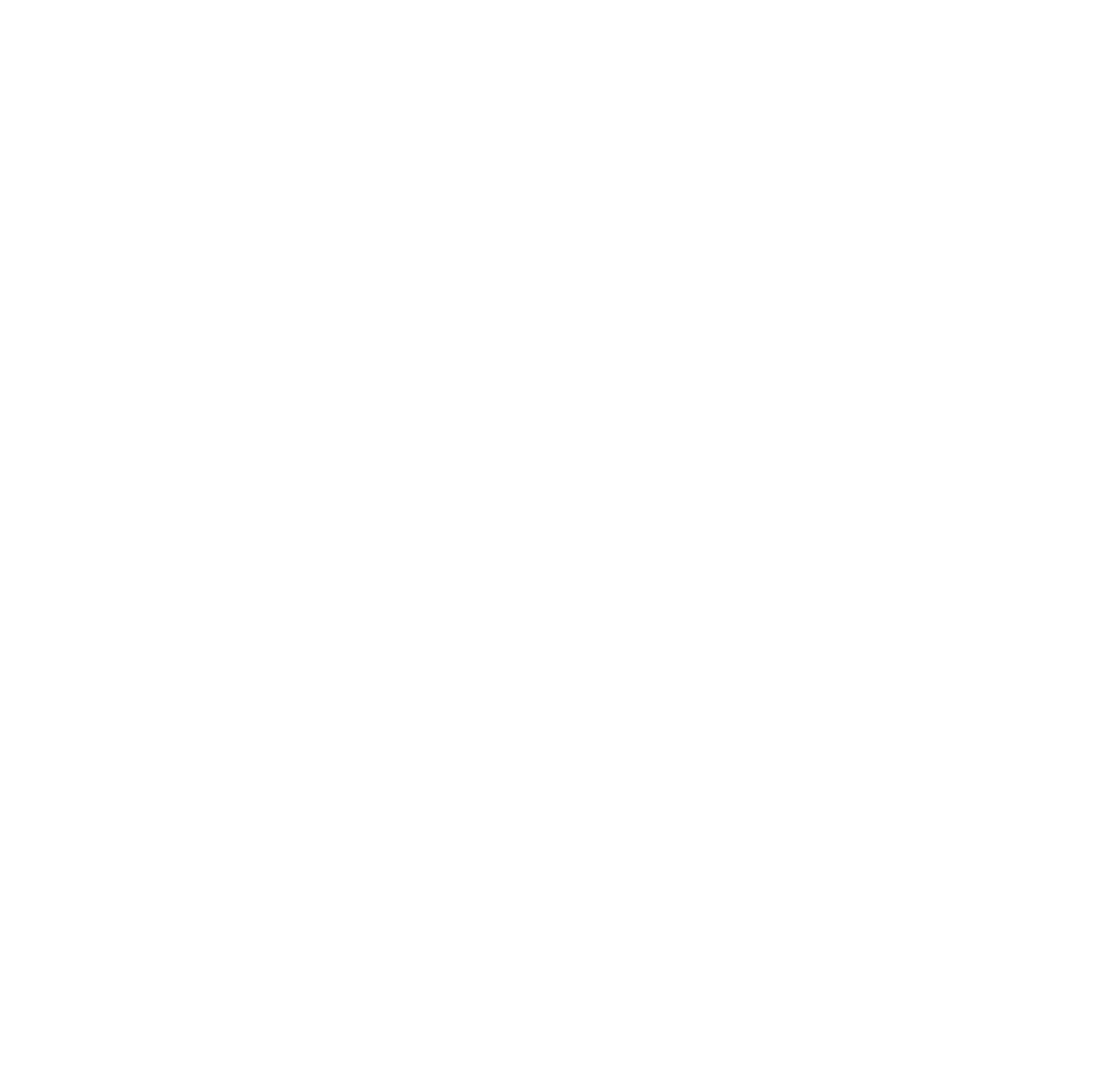
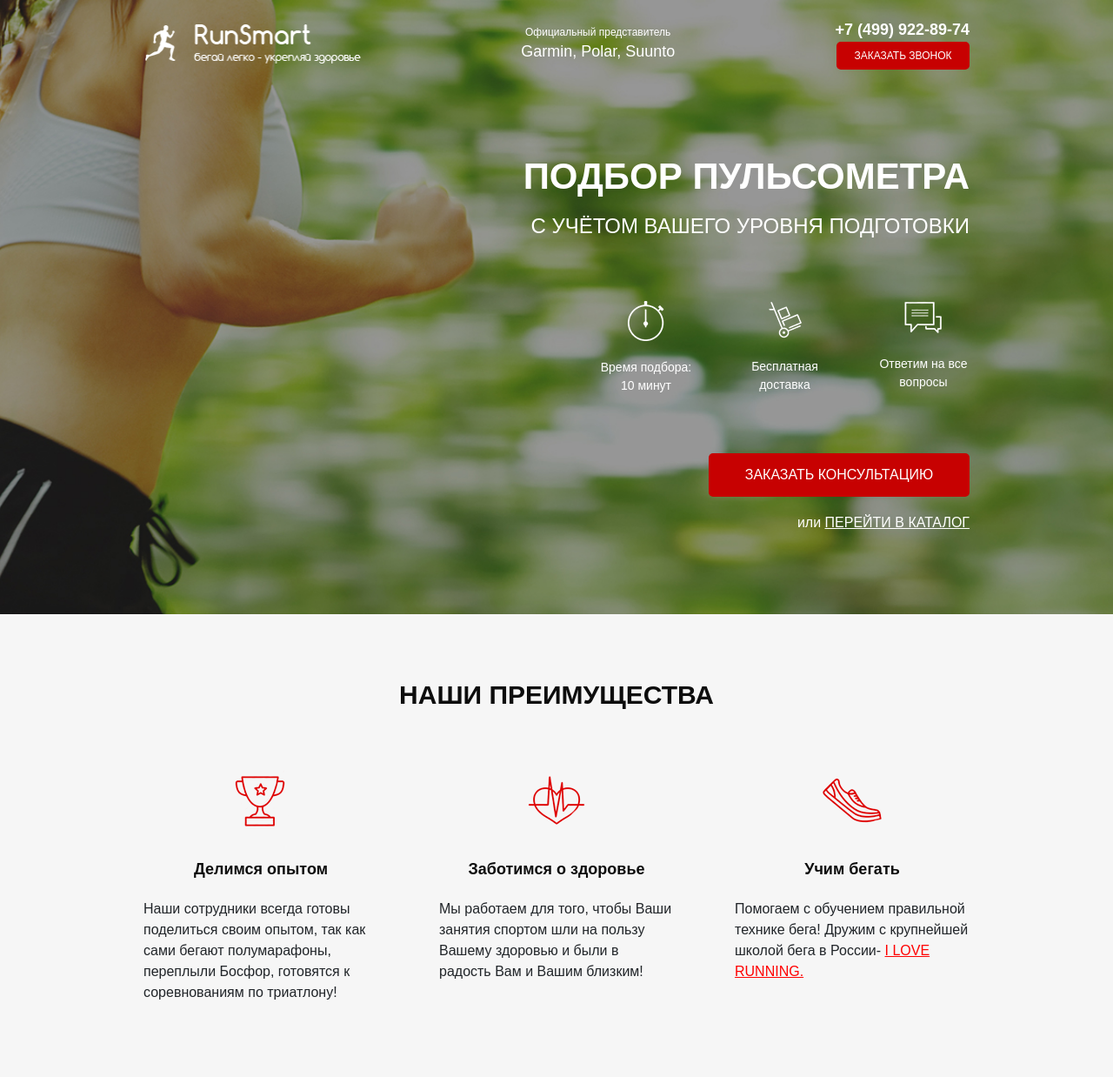
Before and after one commit to yaroslavzelenyi/Pulse, a website: page src/index.html in a window 1280 px wide. Shown: the whole page at 87% size. Before the commit the page ends 800 px from the top, so only its background shows below. Drawn offline with Linux system fonts and the light colour scheme.

```diff
--- /dev/null
+++ b/src/css/blocks/header.min.css
@@ -0,0 +1 @@
+.header{display:flex;justify-content:space-between;justify-content:center}
--- a/src/index.html
+++ b/src/index.html
@@ -6,10 +6,79 @@
     <meta name="viewport" content="width=device-width, initial-scale=1.0">
     <title>Pulse</title>
     <link rel="stylesheet" href="css/fonts.css">
-    <link rel="stylesheet" href="css/blocks/style.min.css">
+    <link rel="stylesheet" href="css/style.min.css">
     <link rel="stylesheet" href="css/bootstrap-reboot.min.css">
 </head>
 <body>
-    <div class="promo"></div>
+    <div class="promo">
+        <div class="container">
+            <header class="header">
+                <a href="#" class="header__logo">
+                    <img src="icons/logo.png" alt="logo">
+                </a>
+                <div class="header__official">
+                    Официальный представитель
+                    <span>Garmin, Polar, Suunto</span>
+                </div>
+                <div class="header__contacts">
+                    <a href="tel:+74999228974" class="header__phone">
+                        +7 (499) 922-89-74
+                    </a>
+                    <button class="button">заказать звонок</button>
+                </div>
+            </header>
+            <div class="promo__wrapper">
+                <h1 class="promo__header">Подбор пульсометра</h1>
+                <h2 class="promo__subheader">с учётом Вашего уровня подготовки</h2>
+                <div class="promo__icons">
+                    <div class="promo__icon">
+                        <img src="icons/timer.png" alt="timer">
+                        Время подбора:
+                        10 минут
+                    </div>
+                    <div class="promo__icon">
+                        <img src="icons/hand_cart.png" alt="hand_cart">
+                        Бесплатная
+                        доставка
+                    </div>
+                    <div class="promo__icon">
+                        <img src="icons/messages.png" alt="messages">
+                        Ответим
+                        на все вопросы
+                    </div>
+                </div>
+                <button class="button button_main">заказать кОНСУЛЬТАЦИЮ</button>
+                <div class="promo__link">
+                    или
+                    <a href="#">ПЕРЕЙТИ В КАТАЛОГ</a>
+                </div>
+            </div>
+
+        </div>
+    </div>
+    <div class="advantages">
+        <div class="container">
+            <div class="advantages__header">НАШИ ПРЕИМУЩЕСТВА</div>
+            <div class="advantages__wrapper">
+                <div class="advantages__item">
+                    <img src="icons/cup.png" alt="cup">
+                    <div class="advantages__subheader">Делимся опытом</div>
+                    <div class="advantages__dedcr">Наши сотрудники всегда готовы поделиться своим опытом, так как сами бегают полумарафоны, переплыли Босфор, готовятся к соревнованиям по триатлону!</div>
+                </div>
+                <div class="advantages__item">
+                    <img src="icons/heart.png" alt="heart">
+                    <div class="advantages__subheader">Заботимся о здоровье</div>
+                    <div class="advantages__dedcr">Мы работаем для того, чтобы Ваши занятия спортом шли на пользу Вашему здоровью и были в радость Вам и Вашим близким!</div>
+
+                </div>
+                <div class="advantages__item">
+                    <img src="icons/shoe.png" alt="shoe">
+                    <div class="advantages__subheader">Учим бегать</div>
+                    <div class="advantages__dedcr">Помогаем с обучением правильной технике бега! Дружим с крупнейшей школой бега в России- <a href="#">I LOVE RUNNING.</a></div>
+
+                </div>
+            </div>
+        </div>
+    </div>
 </body>
 </html>
--- /dev/null
+++ b/src/sass/blocks/_advantages.scss
@@ -0,0 +1,40 @@
+.advantages {
+    background: #F6F6F6;
+    padding: 70px 0 85px 0;
+    &__header {
+        font-weight: 700;
+        font-size: 30px;
+        text-align: center;
+        color: #0D0D0D;
+    }
+    &__wrapper{
+        margin-top: 65px;
+        display: flex;
+        justify-content: space-between;
+    }
+    &__item{
+        display: flex;
+        flex-direction: column;
+        align-items: center;
+        max-width: 270px;
+        a{
+
+            color: #ff0000;
+            text-decoration: underline;
+        }
+        img {
+            display: block;
+            margin: 0 auto;
+        }
+    }
+    &__subheader {
+        margin-top: 35px;
+        margin-bottom: 20px;
+        display: block;
+        font-weight: 700;
+        font-size: 18px;
+        text-align: center;
+        color: #0D0D0D;
+    }
+
+}
--- /dev/null
+++ b/src/sass/blocks/_buttons.scss
@@ -0,0 +1,18 @@
+.button {
+    width: 153px;
+    height: 32px;
+    background: $main-color;
+    border-radius: 5px;
+    border: none;
+    color: #fff;
+    text-transform: uppercase;
+    font-weight: 500;
+    font-size: 12px;
+    &_main {
+        margin-top: 67px;
+        width: 300px;
+        height: 50px;
+        font-size: 16px;
+        color: #FFFFFF;
+    }
+}
--- /dev/null
+++ b/src/sass/blocks/_header.scss
@@ -0,0 +1,38 @@
+.header{
+    display: flex;
+    justify-content: space-between;
+    align-items: center;
+    &__logo{
+        width: 250px;
+        img{
+            width: 100%;
+        }
+    }
+    &__official {
+
+        font-weight: 500;
+        font-size: 12px;
+        text-align: center;
+        color: #FFFFFF;
+        span{
+            display: block;
+            font-size: 18px;
+
+        }
+    }
+    &__phone {
+        font-weight: 700;
+        font-size: 18px;
+        display: block;
+        color: #FFFFFF;
+        &:hover {
+            color: rgb(218, 218, 218);
+            text-decoration: none;
+        }
+    }
+    &__contacts {
+        display: flex;
+        flex-direction: column;
+        align-items: flex-end;
+    }
+}
--- /dev/null
+++ b/src/sass/blocks/_promo.scss
@@ -0,0 +1,55 @@
+.promo{
+    min-height: 650px;
+    padding: 21px 0 93px 0;
+    background: url(../../img/bg.jpg) center (center/cover) no-repeat;
+    &__wrapper
+    {
+        display: flex;
+        flex-direction: column;
+        align-items:flex-end;
+        margin-top: 91px;
+    }
+    &__header{
+        font-weight: 700;
+        font-size: 42px;
+        text-transform: uppercase;
+        color: #FFFFFF;
+    }
+    &__subheader{
+        font-weight: 500;
+        font-size: 24px;
+        text-transform: uppercase;
+        color: #FFFFFF;
+    }
+    &__icons {
+        margin-top: 60px;
+        width: 425px;
+        display: flex;
+        justify-content: space-between;
+    }
+    &__icon{
+        width: 106px;
+        text-align: center;
+        font-weight: 500;
+        font-size: 14px;
+        color: #FFFFFF;
+        img {
+            display: block;
+            margin: 0 auto;
+            margin-bottom: 20px;
+
+        }
+    }
+    &__link {
+        margin-top: 18px;
+        font-weight: 500;
+        font-size: 16px;
+        color: #FFFFFF;
+        a {
+            font-weight: 500;
+            font-size: 16px;
+            text-decoration-line: underline;
+            color: #fff;
+        }
+    }
+}
--- a/src/sass/blocks/style.scss
+++ /dev/null
@@ -1,8 +0,0 @@
- @import 'src/sass/base/variables';
-* {
-    font-family: 'Museo Sans Cyrl', sans-serif;
-}
-.container {
-    max-width: 950px;
-    margin: 0 auto;
-}
--- /dev/null
+++ b/src/sass/style.scss
@@ -0,0 +1,12 @@
+ @import 'base/variables';
+* {
+    font-family: 'Museo Sans Cyrl', sans-serif;
+}
+.container {
+    max-width: 950px;
+    margin: 0 auto;
+}
+@import 'blocks/promo';
+@import 'blocks/header';
+@import 'blocks/buttons';
+@import 'blocks/advantages';
```
Also changed, not shown: src/css/blocks/style.min.css (deleted), src/css/style.min.css (added), src/icons/logo.png (renamed from src/icons/running-man.png), src/sass/_media.scss (added).
